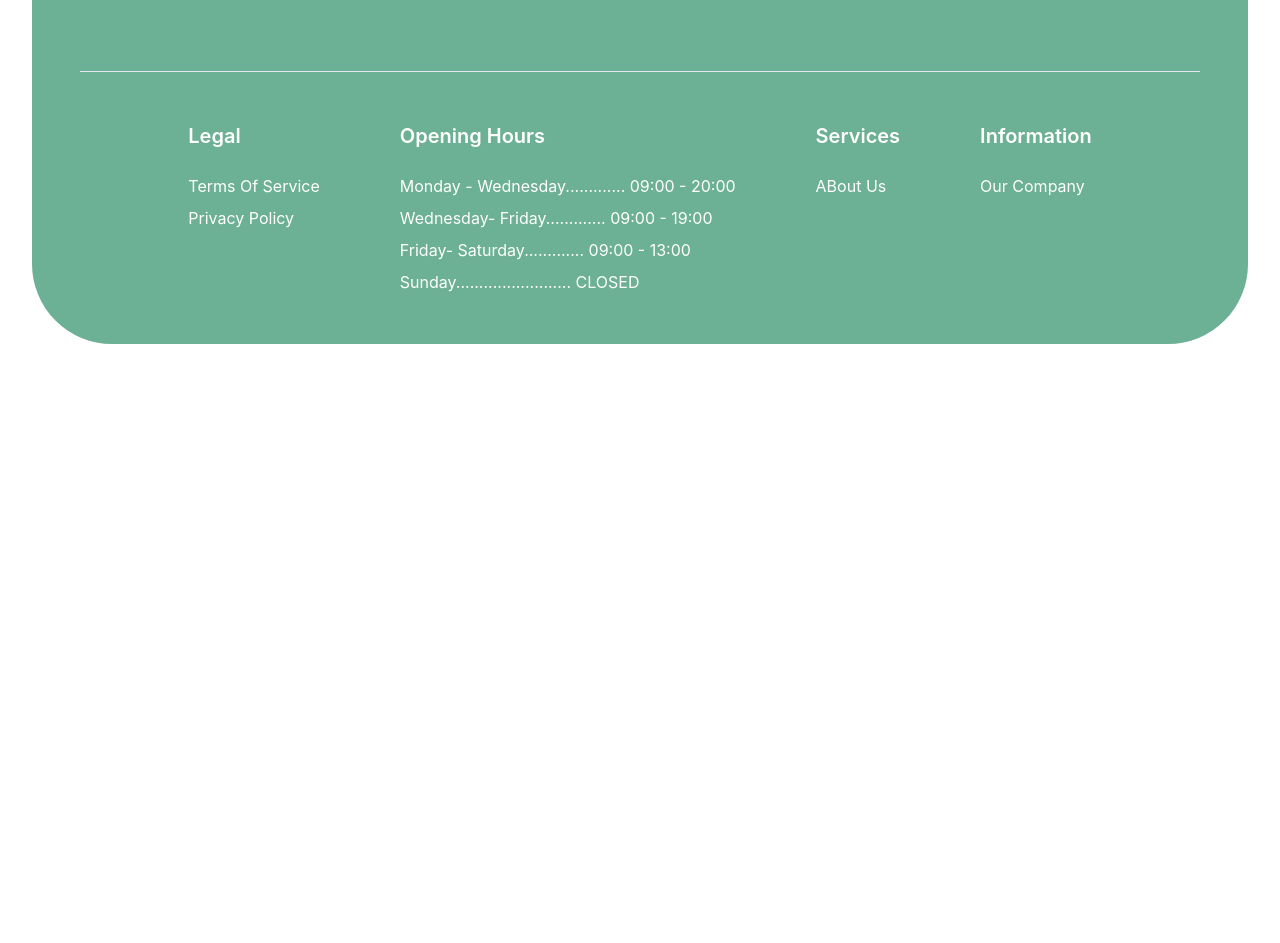
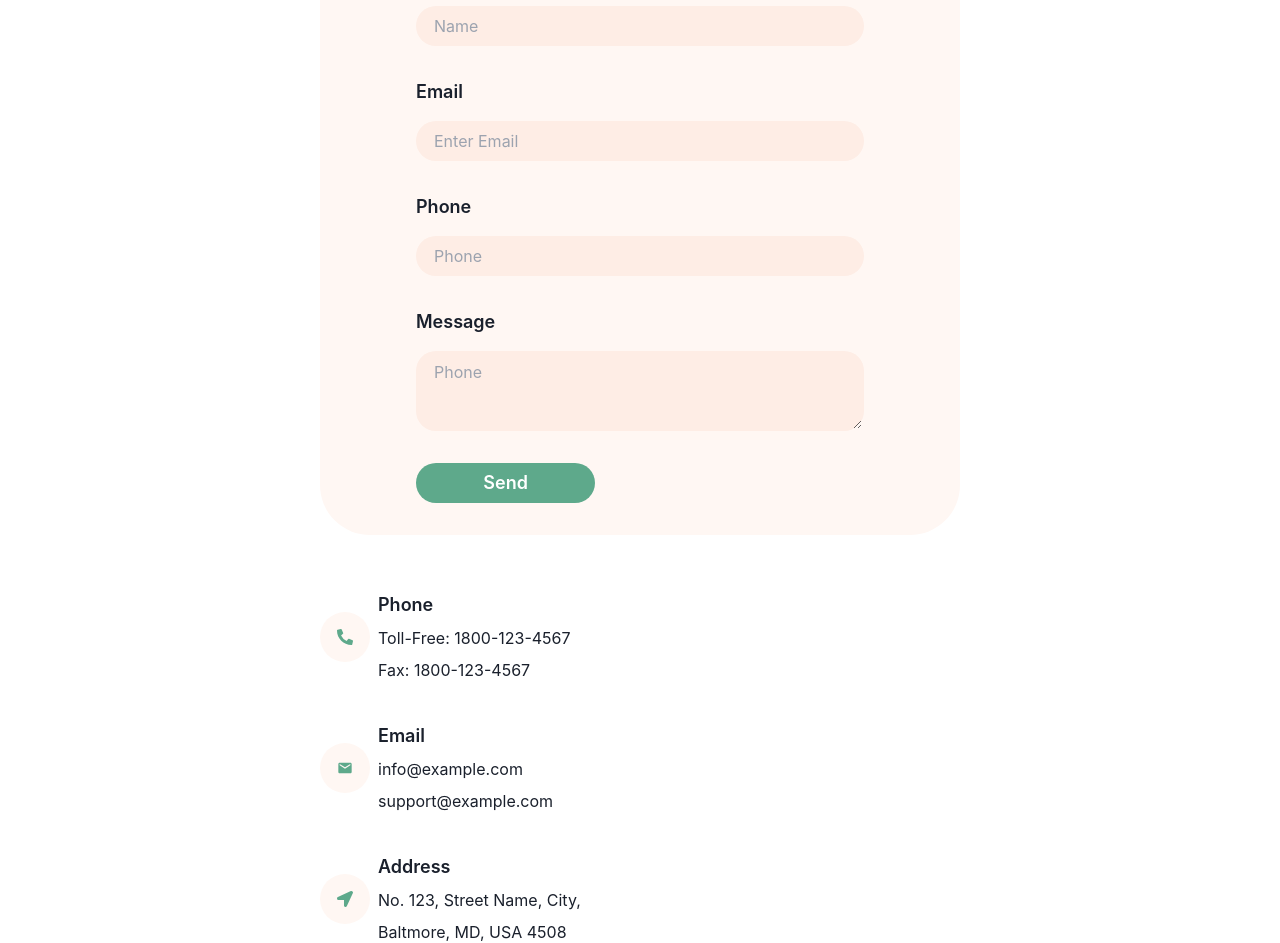
Before and after one commit to Chukwu12/React-SweetByB-app, a React (Vite) app in the folder my-project/: page / in a window 1280 px wide. Shown: the part 6070-7013 px from the top of the page. Before the commit the page ends 6464 px from the top, so only its background shows below. Built offline with nearby package versions, Linux system fonts and the light colour scheme; a web font is replaced by a local one.

Commit message:
Saving local changes before merge

```diff
--- a/my-project/package.json
+++ b/my-project/package.json
@@ -19,6 +19,7 @@
     "react-dom": "^18.3.1",
     "react-hot-toast": "^2.5.1",
     "react-icons": "^5.4.0",
+    "react-router-dom": "^7.2.0",
     "swiper": "^11.2.4"
   },
   "devDependencies": {
--- a/my-project/src/App.jsx
+++ b/my-project/src/App.jsx
@@ -7,7 +7,9 @@ import Banner from './components/Banner/Banner';
 import ProductDetails from "./components/Product/ProductDetails";
 import ProductItems from "./components/ProductGallery/ProductItems";
 import TestimonialsSection from './components/Testimonial/TestimonialsSection';
+import Contact from './components/Contact/ContactSection';
 import Footer from './components/Footer/Footer';
+import ContactSection from './components/Contact/ContactSection';
 
 
 const App = () => {
@@ -22,6 +24,7 @@ const App = () => {
         <ProductDetails />
         <ProductItems />
         <TestimonialsSection />
+        <ContactSection />
         <Footer />
       </main>
     </ChakraProvider>
--- /dev/null
+++ b/my-project/src/components/Contact/ContactSection.jsx
@@ -0,0 +1,285 @@
+import { Box, Button, HStack, Input, Text, Textarea, VStack } from '@chakra-ui/react'
+import React from 'react'
+import { Link } from 'react-router-dom'
+import { FaPhoneAlt } from "react-icons/fa";
+import { MdEmail } from "react-icons/md";
+import { FaLocationArrow } from "react-icons/fa";
+
+
+function ContactSection() {
+  return (
+    <Box width={'100%'} height={'100%'} marginTop={'5rem'}>
+    <VStack width={['90%', '90%', '90%', '50%']} height={'100%'} margin={'auto'}>
+      <Text fontSize={['25px', '30px', '30px', '40px']} fontWeight={'600'} letterSpacing={'2px'}>
+        Contact
+      </Text>
+
+      <Text letterSpacing={'2px'}>Get in Touch with Us:</Text>
+
+      {/* Form */}
+      <VStack
+        width={'100%'}
+        paddingBottom={'2rem'}
+        marginTop={'4rem'}
+        justifyContent={'center'}
+        alignItems={'center'}
+        gap={'2rem'}
+        backgroundColor={'#FFF7F3'}
+        paddingTop={'2rem'}
+        borderRadius={'50px'}
+      >
+
+        {/* Name */}
+        <VStack
+        width={['90%' , '90%' , '90%' , '70%']}
+
+        alignItems={'flex-start'} gap={'1rem'}>
+          <Text fontWeight={'600'} fontSize={'18px'}>
+            Name
+          </Text>
+          <Input
+            placeholder="Name"
+            variant={'filled'}
+            bg={'#FEEDE5'}
+            borderRadius={'50px'}
+            width={'100%'}
+            outline={'none'}
+            _hover={{ bg: '#FEEDE5' }}
+          />
+        </VStack>
+
+
+        {/* Email */}
+        <VStack
+        width={['90%' , '90%' , '90%' , '70%']}
+
+        alignItems={'flex-start'} gap={'1rem'}>
+          <Text fontWeight={'600'} fontSize={'18px'}>
+            Email
+          </Text>
+          <Input
+            placeholder="Enter Email"
+            variant={'filled'}
+            bg={'#FEEDE5'}
+            borderRadius={'50px'}
+            width={'100%'}
+            outline={'none'}
+            _hover={{ bg: '#FEEDE5' }}
+          />
+        </VStack>
+
+        {/* Phone */}
+        <VStack
+        width={['90%' , '90%' , '90%' , '70%']}
+
+        alignItems={'flex-start'} gap={'1rem'}>
+          <Text fontWeight={'600'} fontSize={'18px'}>
+            Phone
+          </Text>
+          <Input
+            placeholder="Phone"
+            variant={'filled'}
+            bg={'#FEEDE5'}
+            borderRadius={'50px'}
+            width={'100%'}
+            outline={'none'}
+            _hover={{ bg: '#FEEDE5' }}
+          />
+        </VStack>
+
+        {/* Message */}
+        <VStack
+        width={['90%' , '90%' , '90%' , '70%']}
+
+        alignItems={'flex-start'} gap={'1rem'}>
+          <Text fontWeight={'600'} fontSize={'18px'}>
+            Message
+          </Text>
+          <Textarea
+            placeholder="Phone"
+            variant={'filled'}
+            bg={'#FEEDE5'}
+            borderRadius={'20px'}
+            width={'100%'}
+            outline={'none'}
+            _hover={{ bg: '#FEEDE5' }}
+          />
+        </VStack>
+
+
+
+      {/* Buttons */}
+      <HStack
+      width={['90%' , '90%' , '90%' , '70%']}
+      justifyContent={'space-between'}
+      >
+
+          <Button
+           width={"40%"}
+           bg={'#5EA98B'}
+           color={'white'}
+           fontSize={"18px"}
+           borderRadius={"50px"}
+           _hover={{bg: '#FEE4D7' , color: 'black'}}
+          >Send</Button>
+
+
+
+      </HStack>
+
+      </VStack>
+
+      <VStack
+      width={'100%'}
+      alignItems={'flex-start'}
+      marginTop={'2rem'}
+      >
+
+        {/* Phone */}
+        <HStack
+        width={'50%'}
+        height={'100%'}
+        paddingY={'1rem'}
+        // backgroundColor={'red'}
+        _hover={{
+            border: '1px solid #5EA98B',
+
+          }}
+        transition={'all 0.3s ease-in-out'}
+        >
+            {/*Phone icon  */}
+            <HStack
+            width={'50px'}
+            height={'50px'}
+            justifyContent={'center'}
+            alignItems={'center'}
+            borderRadius={'50%'}
+            backgroundColor={'#FFF7F3'}
+            >
+                <FaPhoneAlt   color='#5EA98B' />
+            </HStack>
+
+            {/*Phone details  */}
+            <VStack
+            alignItems={'flex-start'}
+            >
+                <Text
+                fontSize={'18px'}
+                fontWeight={'600'}
+                >Phone</Text>
+
+                <Text>
+                    Toll-Free: 1800-123-4567
+                </Text>
+
+                <Text>
+                    Fax: 1800-123-4567
+                </Text>
+
+
+            </VStack>
+
+        </HStack>
+
+
+        {/* Email */}
+        <HStack
+        width={'50%'}
+        height={'100%'}
+        paddingY={'1rem'}
+        // backgroundColor={'red'}
+        _hover={{
+            border: '1px solid #5EA98B',
+
+          }}
+        transition={'all 0.3s ease-in-out'}
+        >
+            {/*Email icon  */}
+            <HStack
+            width={'50px'}
+            height={'50px'}
+            justifyContent={'center'}
+            alignItems={'center'}
+            borderRadius={'50%'}
+            backgroundColor={'#FFF7F3'}
+            >
+                <MdEmail   color='#5EA98B' />
+            </HStack>
+
+            {/*Email details  */}
+            <VStack
+            alignItems={'flex-start'}
+            >
+                <Text
+                fontSize={'18px'}
+                fontWeight={'600'}
+                >Email</Text>
+
+                <Text>
+                    info@example.com
+                </Text>
+
+                <Text>
+                    support@example.com
+                </Text>
+
+
+            </VStack>
+
+        </HStack>
+
+        {/* Address */}
+        <HStack
+        width={'50%'}
+        height={'100%'}
+        paddingY={'1rem'}
+        // backgroundColor={'red'}
+        _hover={{
+            border: '1px solid #5EA98B',
+
+          }}
+        transition={'all 0.3s ease-in-out'}
+        >
+            {/*Address icon  */}
+            <HStack
+            width={'50px'}
+            height={'50px'}
+            justifyContent={'center'}
+            alignItems={'center'}
+            borderRadius={'50%'}
+            backgroundColor={'#FFF7F3'}
+            >
+                <FaLocationArrow   color='#5EA98B' />
+            </HStack>
+
+            {/*Address details  */}
+            <VStack
+            alignItems={'flex-start'}
+            >
+                <Text
+                fontSize={'18px'}
+                fontWeight={'600'}
+                >Address</Text>
+
+                <Text>
+                    No. 123, Street Name, City,
+                </Text>
+
+                <Text>
+                    Baltmore, MD, USA 4508
+                </Text>
+
+
+            </VStack>
+
+        </HStack>
+
+      </VStack>
+
+
+    </VStack>
+  </Box>
+  )
+}
+
+export default ContactSection
--- a/my-project/src/components/Navbar/Shoplinks.jsx
+++ b/my-project/src/components/Navbar/Shoplinks.jsx
@@ -15,11 +15,11 @@ function ShopLink() {
       </MenuButton>
 
       <MenuList display={'flex'} flexDirection={'column'}  gap={'10px'} >
-        <MenuItem className="hover:text-[#5EC49D] transition-all duration-150 ease" as={Link} to="/organic-fruits">
+        <MenuItem className="hover:text-[#5EC49D] transition-all duration-150 ease" as={Link} to="/CheeseCakes">
         CheeseCakes
         </MenuItem>
 
-         <MenuItem className="hover:text-[#5EC49D] transition-all duration-150 ease" as={Link} to="/aggregate-fruits">
+         <MenuItem className="hover:text-[#5EC49D] transition-all duration-150 ease" as={Link} to="/Cupcakes">
          Cupcakes
         </MenuItem>
 
@@ -27,19 +27,19 @@ function ShopLink() {
           DessertBoxs
         </MenuItem>
 
-        <MenuItem className="hover:text-[#5EC49D] transition-all duration-150 ease" as={Link} to="/legumas-fruits">
+        <MenuItem className="hover:text-[#5EC49D] transition-all duration-150 ease" as={Link} to="/DessertBoxs">
          Puddings
         </MenuItem>
 
-        <MenuItem className="hover:text-[#5EC49D] transition-all duration-150 ease" as={Link} to="/legumas-fruits">
+        <MenuItem className="hover:text-[#5EC49D] transition-all duration-150 ease" as={Link} to="/PuddingsFlavors">
          Puddings Flavors
         </MenuItem>
 
-        <MenuItem className="hover:text-[#5EC49D] transition-all duration-150 ease" as={Link} to="/legumas-fruits">
+        <MenuItem className="hover:text-[#5EC49D] transition-all duration-150 ease" as={Link} to="/MiniPuddingsCups">
          Mini Puddings Cups
         </MenuItem>
 
-        <MenuItem className="hover:text-[#5EC49D] transition-all duration-150 ease" as={Link} to="/legumas-fruits">
+        <MenuItem className="hover:text-[#5EC49D] transition-all duration-150 ease" as={Link} to="/Cookies">
          Cookies
         </MenuItem>
 
```
Also changed, not shown: my-project/src/assets/images/bakery-testimonial.png (deleted), 1 other file (tests, documents, lock files or other folders).
